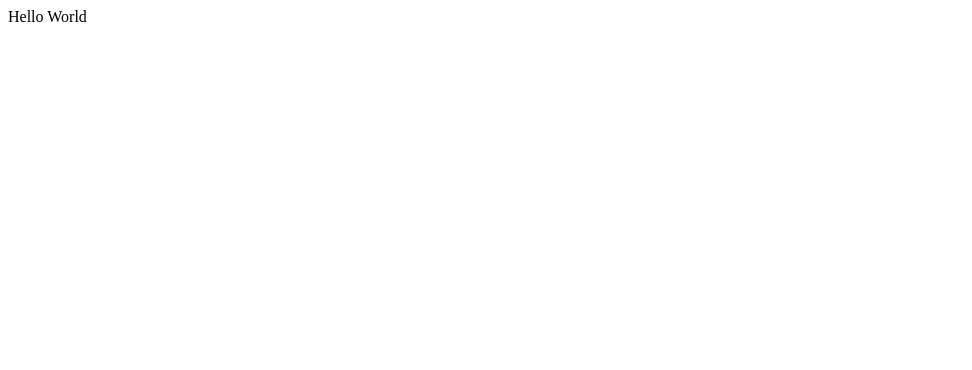
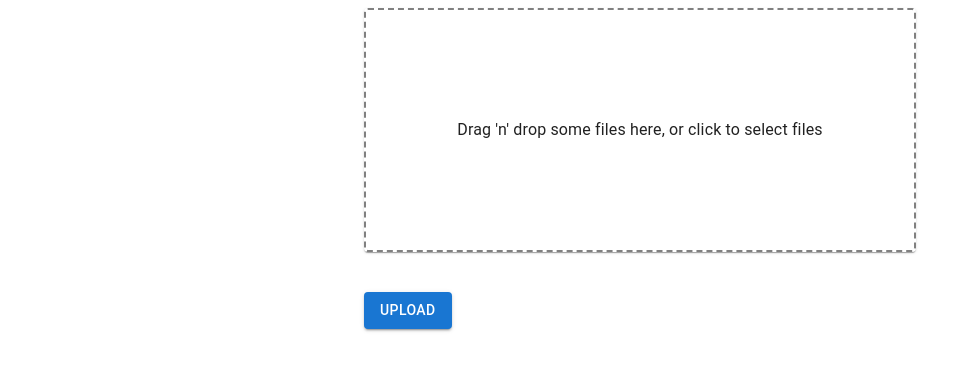
Before and after one commit to AugustanaCSC490Spring2024/Magpie, a Next.js app in the folder magpie/: page /hsAgree in a window 1280 px wide. Shown: the top 370 px of the page, without its empty margins (0-972 px from the left). Built offline with nearby package versions, Linux system fonts and the light colour scheme.

Commit message:
Updatedthe housing agreement page, implemented a drag and drop

```diff
--- a/magpie/src/app/hsAgree/page.js
+++ b/magpie/src/app/hsAgree/page.js
@@ -1,5 +1,72 @@
+"use client"
+import React, { useCallback, useState } from 'react';
+import { Button, Container, Grid, Paper, Typography, IconButton } from '@mui/material';
+import { useDropzone } from 'react-dropzone';
+import DeleteIcon from '@mui/icons-material/Delete';
+
 function hsAgree() {
-    return <div>Hello World</div>;
-  }
+    const [files, setFiles] = useState([]);
 
-  export default hsAgree;
+    const onDrop = useCallback((acceptedFiles) => {
+
+        setFiles(acceptedFiles.map(file => Object.assign(file, {
+            preview: URL.createObjectURL(file)
+        })));
+    }, []);
+
+    const { getRootProps, getInputProps, isDragActive } = useDropzone({ onDrop });
+
+    const removeFile = file => () => {
+        const newFiles = files.filter(f => f !== file);
+        setFiles(newFiles);
+    };
+
+    const handleUpload = () => {
+        alert('Upload functionality not implemented yet.');
+    };
+
+    return (
+        <Container component="main" maxWidth="sm">
+            <Paper {...getRootProps()} style={{
+                padding: 20,
+                textAlign: 'center',
+                minHeight: 200,
+                display: 'flex',
+                alignItems: 'center',
+                justifyContent: 'center',
+                flexDirection: 'column',
+                border: isDragActive ? '2px solid blue' : '2px dashed gray'
+            }}>
+                <input {...getInputProps()} />
+                {isDragActive ?
+                    <Typography>Drop the files here ...</Typography> :
+                    <Typography>Drag 'n' drop some files here, or click to select files</Typography>
+                }
+            </Paper>
+            <Grid container spacing={2} style={{ marginTop: 20 }}>
+
+                {files.map((file, index) => (
+                    <Grid item xs={12} key={index}>
+                        <Paper style={{ display: 'flex', alignItems: 'center', justifyContent: 'space-between', padding: '10px' }}>
+                            <Typography>{file.name}</Typography>
+                            <IconButton onClick={removeFile(file)}>
+                                <DeleteIcon />
+                            </IconButton>
+                        </Paper>
+                    </Grid>
+                ))}
+            </Grid>
+
+            <Button
+                variant="contained"
+                color="primary"
+                onClick={handleUpload}
+                style={{ marginTop: 20 }}
+            >
+                Upload
+            </Button>
+        </Container>
+    );
+}
+
+export default hsAgree;
```
